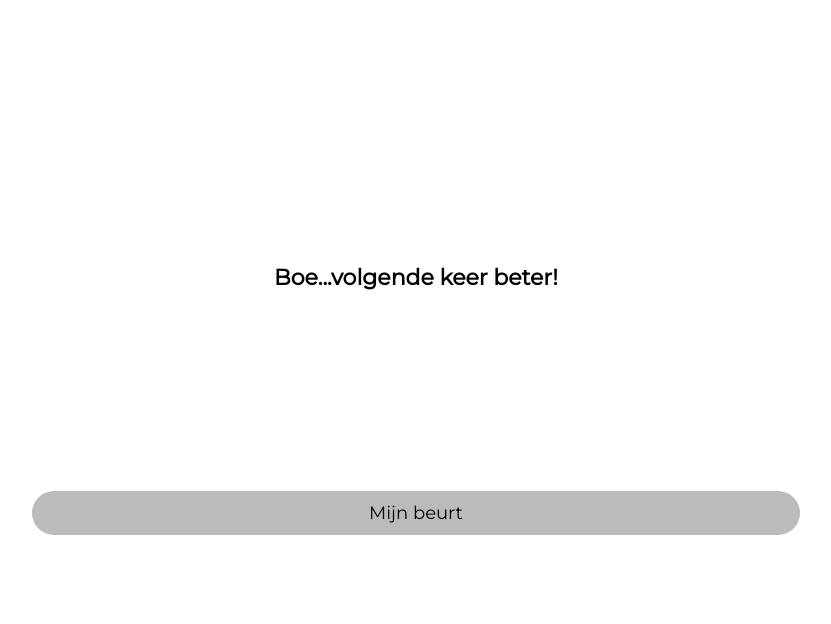
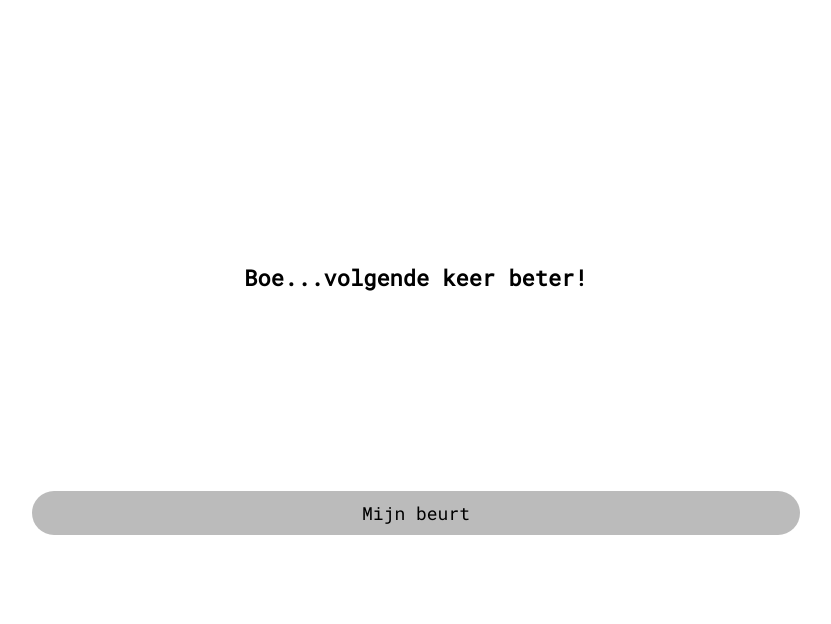
Before and after one commit to NoahNxT/NxTMan, a PHP site: page /boe.html in a window 1280 px wide. Shown: the top 624 px of the page, without its empty margins (224-1055 px from the left). Run offline with PHP 8.4, Linux system fonts and the light colour scheme.

Commit message:
font veranderd

```diff
--- a/style.css
+++ b/style.css
@@ -1,10 +1,10 @@
 /* algemeen */
 
-@import url("https://fonts.googleapis.com/css?family=Montserrat&display=swap");
+@import url("https://fonts.googleapis.com/css?family=Roboto+Mono&display=swap");
 
 /* index.html */
 * {
-  font-family: "Montserrat", sans-serif;
+  font-family: "Roboto Mono", monospace;
 }
 
 body {
```
